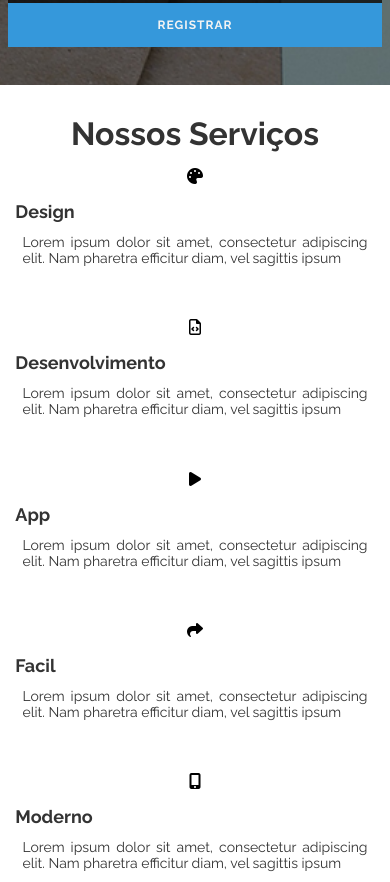
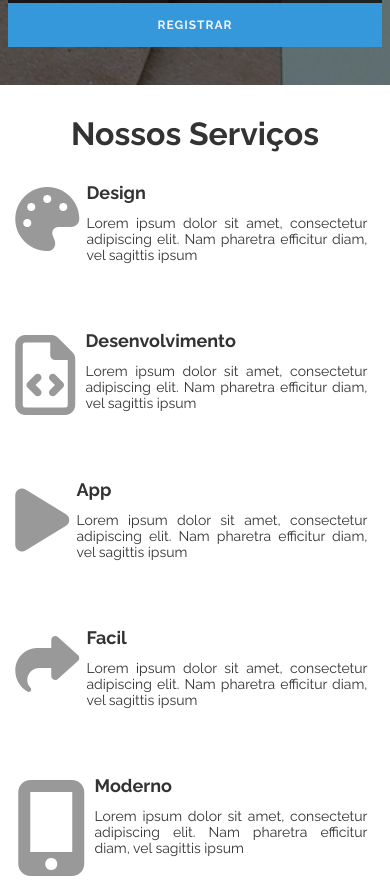
Before and after one commit to thainansousa/lading-page, a plain HTML site: page index.html in a window 390 px wide. Shown: the part 963-1845 px from the top of the page. Drawn offline with Linux system fonts and the light colour scheme; some packages are replaced by stand-ins of ours.

Commit message:
Add files via upload

```diff
--- a/css/estilo.css
+++ b/css/estilo.css
@@ -210,15 +210,17 @@ html, body{
 .section-services-flex{
 	display: flex;
 	width: 100%;
+	flex-wrap: wrap;
+	padding: 50px;
 }
 .section-services-flex .md-30{
 	width: calc(100% / 3);
-	padding: 50px;
+	padding: 20px;
 }
 
-.section-services-flex .md-30 span{
+.section-services-flex .md-30 i{
 	float: left;
-	font-size: 5em;
+	font-size: 4em;
 	color: #999999;
 	padding-right: 2%;
 	margin-top: 15px;
@@ -423,11 +425,17 @@ footer{
 .section-rodape a{
 	color: #fff;
 }
-.section-rodape img{
-	width: 30px;
-	height: 30px;
-	margin-right: 10px;
+.section-rodape i{
+	font-size: 30px;
+	margin-left: 10px;
 	margin-top: 5px;
+	cursor: pointer;
+}
+.section-rodape a:nth-of-type(1) i:hover{
+	color: #833AB4;
+}
+.section-rodape a:nth-of-type(2) i:hover{
+	color: #ccc;
 }
 .section-rodape p{
 	padding-top: 10px;
@@ -449,7 +457,7 @@ footer{
 		width: 100%;
 		margin: 30px 0 30px 0;
 	}
-	.section-services-flex .md-30 span{
+	.section-services-flex .md-30 i{
 		float: none;
 	}
 	.section-our-environment-flex{
@@ -478,7 +486,7 @@ footer{
 	}
 }
 @media screen and (max-width: 860px){
-	.section-services-flex .md-30 span{
+	.section-services-flex .md-30 i{
 		float: left;
 		margin-top: -5px;
 	}
@@ -525,6 +533,16 @@ footer{
 	.section-services-flex .md-30 h2{
 		text-align: left;
 	}
+	.section-services-flex .md-30:nth-of-type(2) i{
+		font-size: 5em;
+		margin-right: 3px;
+	}
+	.section-services-flex .md-30:nth-of-type(3) i{
+		font-size: 4.5em;
+	}
+	.section-services-flex .md-30:nth-of-type(5) i{
+		font-size: 6em;
+	}
 	.section-services-flex .md-30 p{
 		text-align: justify;
 	}
@@ -553,7 +571,7 @@ footer{
 	.section-services-flex p{
 		padding: 2%;
 	}
-	.section-services-flex .md-30 span{
+	.section-services-flex .md-30 i{
 		margin-top: 20px;
 	}
 	.banner-principal .md-50 h1{
```
